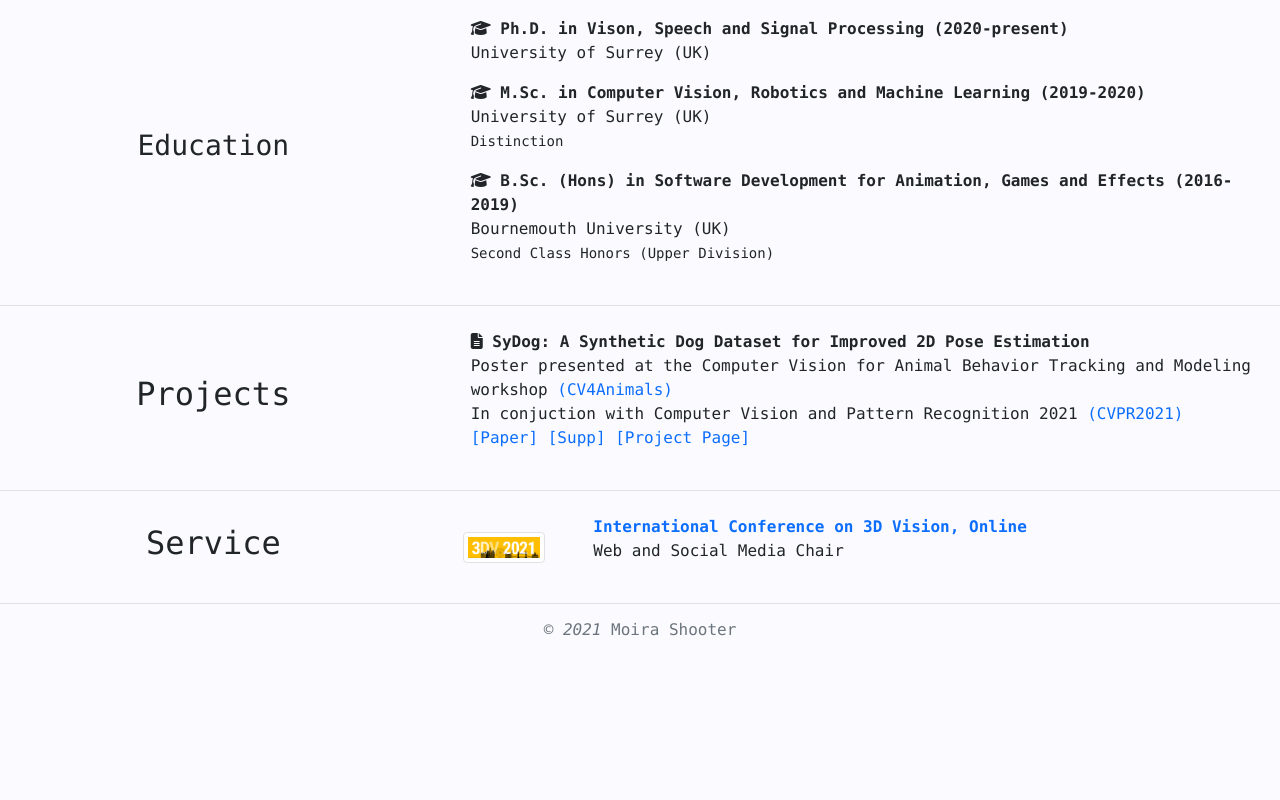
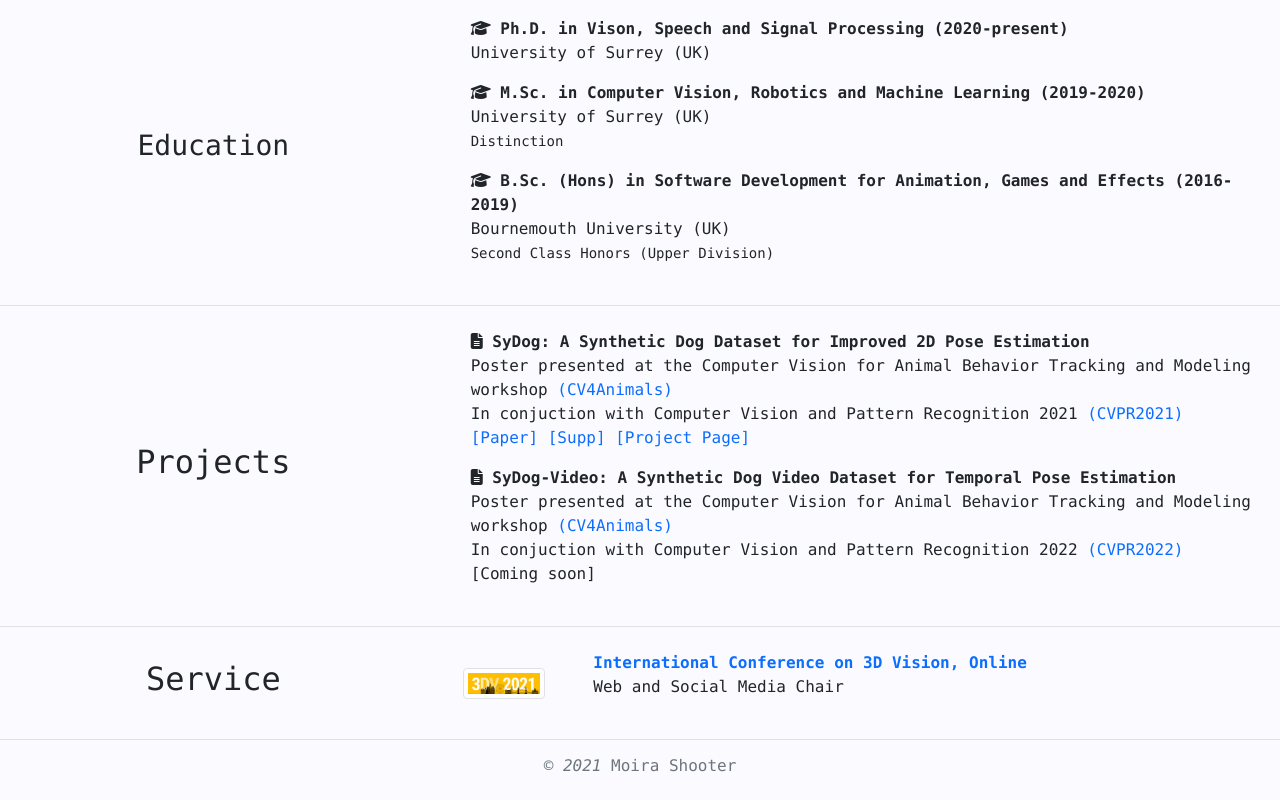
Before and after one commit to mshooter/mshooter.github.io, a plain HTML site: page index.html in a window 1280 px wide. Shown: the part 701-1501 px from the top of the page. Before the commit the page ends 1365 px from the top, so only its background shows below. Drawn offline with nearby package versions, Linux system fonts and the light colour scheme.

Commit message:
Update index.html

```diff
--- a/index.html
+++ b/index.html
@@ -123,6 +123,10 @@
                     <b>SyDog: A Synthetic Dog Dataset for Improved 2D Pose Estimation</b>
                     <p>Poster presented at the Computer Vision for Animal Behavior Tracking and Modeling workshop<a href="https://www.cv4animals.com" style="text-decoration:none;"> (CV4Animals)</a> <br> In conjuction with Computer Vision and Pattern Recognition 2021 <a href="http://cvpr2021.thecvf.com" style="text-decoration:none;">(CVPR2021)</a> <br> <a href="resources/SyDog_paper.pdf" style="text-decoration:none;">[Paper]</a> <a href="resources/SyDog_supp.pdf" style="text-decoration:none;">[Supp]</a> <a href="https://mshooter.github.io/SyDog/" style="text-decoration:none;">[Project Page]</a></p>
                     </li>
+                    <li><i class="fas fa-file-alt"></i>
+                    <b>SyDog-Video: A Synthetic Dog Video Dataset for Temporal Pose Estimation</b>
+                    <p>Poster presented at the Computer Vision for Animal Behavior Tracking and Modeling workshop<a href="https://www.cv4animals.com" style="text-decoration:none;"> (CV4Animals)</a> <br> In conjuction with Computer Vision and Pattern Recognition 2022 <a href="https://cvpr2022.thecvf.com" style="text-decoration:none;">(CVPR2022)</a> <br> [Coming soon] </p>
+                    </li>
                 </ul>
             </div>
         </div>
```
